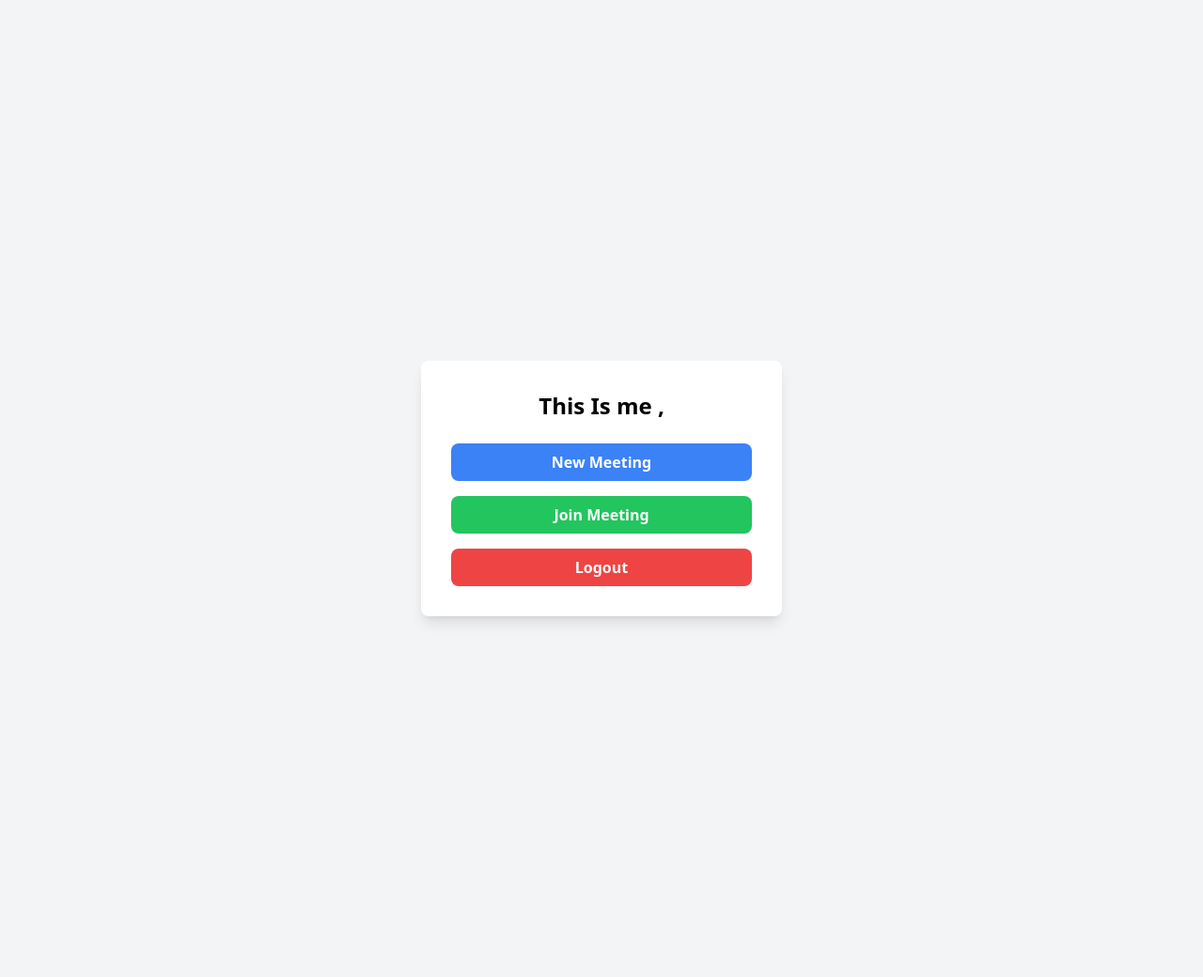
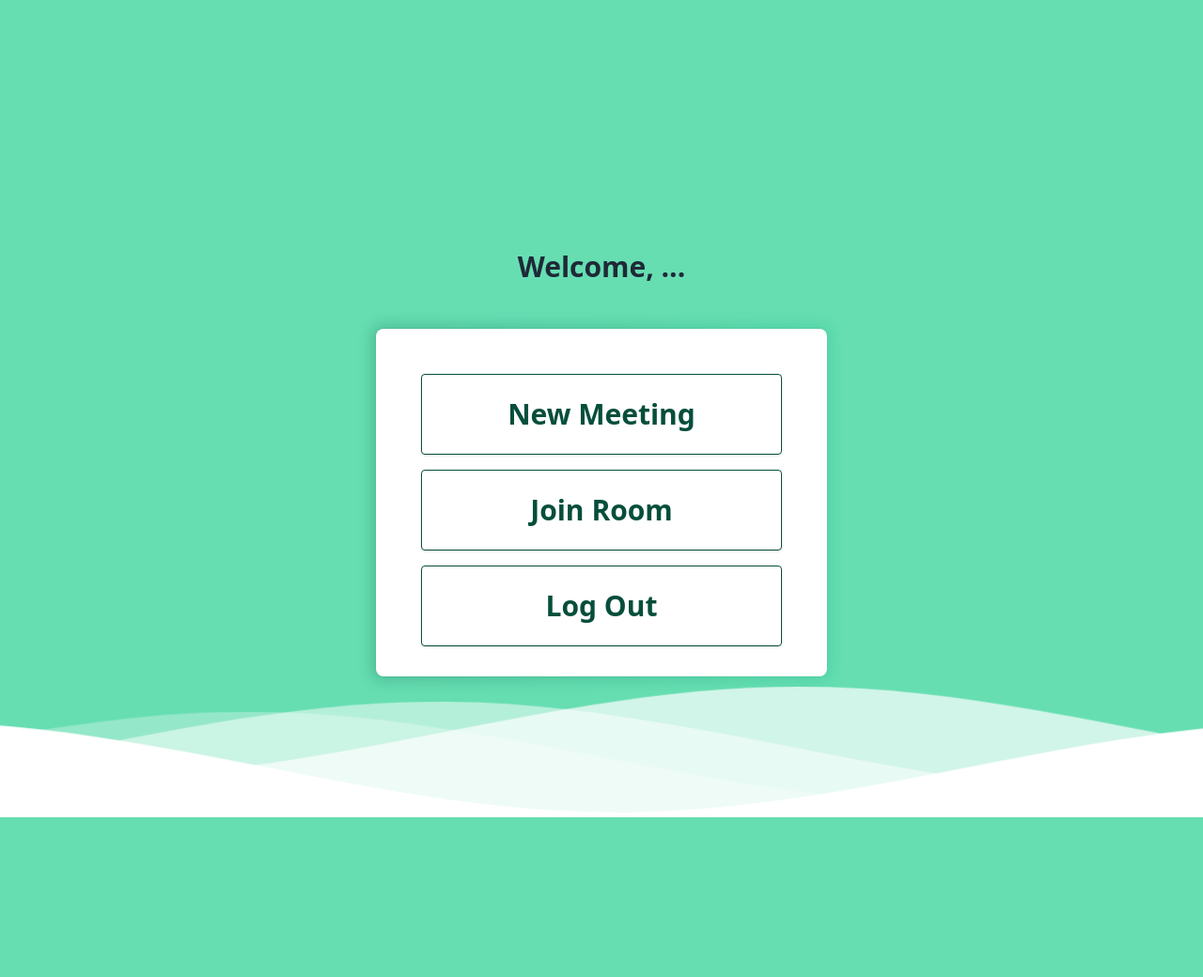
Before and after one commit to Ashutosh010sharma/Video_Conferece, a Django app: page /dashboard/ in a window 1280 px wide. Shown: the whole page at 94% size. Run offline with Django 5.2, Linux system fonts and the light colour scheme; a user stored in the database is signed in; some libraries are stand-ins or nearby versions.

Commit message:
dashboard

```diff
--- a/video_call_app/templates/dashboard.html
+++ b/video_call_app/templates/dashboard.html
@@ -6,40 +6,99 @@
     <title>Register</title>
     <script src="https://cdn.tailwindcss.com"></script>
     <link href="https://cdnjs.cloudflare.com/ajax/libs/flowbite/2.3.0/flowbite.min.css"  rel="stylesheet" />
+    <style>
+        @import url(//fonts.googleapis.com/css?family=Lato:300:400);
+
+
+.waves {
+  position:relative;
+  width: 100%;
+  height:50vh;
+  margin-bottom:-7px; /*Fix for safari gap*/
+  min-height:100px;
+  max-height:150px;
+}
+
+/* Animation */
+
+.parallax > use {
+  animation: move-forever 25s cubic-bezier(.55,.5,.45,.5)     infinite;
+}
+.parallax > use:nth-child(1) {
+  animation-delay: -2s;
+  animation-duration: 7s;
+}
+.parallax > use:nth-child(2) {
+  animation-delay: -3s;
+  animation-duration: 10s;
+}
+.parallax > use:nth-child(3) {
+  animation-delay: -4s;
+  animation-duration: 13s;
+}
+.parallax > use:nth-child(4) {
+  animation-delay: -5s;
+  animation-duration: 20s;
+}
+@keyframes move-forever {
+  0% {
+   transform: translate3d(-90px,0,0);
+  }
+  100% {
+    transform: translate3d(85px,0,0);
+  }
+}
+/*Shrinking for mobile*/
+@media (max-width: 768px) {
+  .waves {
+    height:40px;
+    min-height:40px;
+  }
+}
+    </style>
 </head>
-<body class="bg-gray-100 ">
-    <div class="flex justify-center items-center h-screen">
-        <div class="bg-white shadow-lg rounded-lg p-8 max-w-sm w-full">
-            <h2 class="text-2xl font-semibold mb-6 text-center">This Is me ,{{name}}</h2>
+<body class="bg-opacity-75 bg-emerald-400 dark:bg-gray-900">
+    <div class="min-h-screen flex flex-col justify-center relative overflow-hidden sm:py-12">
+        <div class="max-w-7xl mx-auto">
+            <h1 class="text-3xl font-bold text-gray-800 text-center mb-12">Welcome, {{name}}...</h1>
+            <div class="relative group max-w-xl">
+                <div class="absolute -inset-1 bg-gradient-to-r from-emerald-900 to-emerald-500 rounded-lg blur opacity-25 group-hover:opacity-100 transition duration-1000 group-hover:duration-200"></div>
+                <div class="relative px-12 py-8 bg-white ring-1 ring-gray-900/5 rounded-lg items-top space-x-6 ">
 
-            <div class="flex flex-col space-y-4">
-                <a href="{% url 'meeting' %} "><button class="bg-blue-500 hover:bg-blue-600 text-white font-bold py-2 rounded-lg focus:outline-none focus:ring-2 focus:ring-blue-400 w-full">
-                    New Meeting
-                </button></a>
-
+                        <!-- Buttons -->
+                        <div class="flex flex-col space-y-4 mt-4 w-96">
+                            <a href="{% url 'meeting' %} ">
+                            <button class="px-8 py-6 w-full bg-transparent hover:bg-emerald-900 text-emerald-900 hover:text-white rounded shadow hover:shadow-lg py-2 px-4 border border-emerald-900 hover:border-transparent text-3xl font-bold">New Meeting</button>
+                            </a>
                             <a href="{% url 'join_room' %}">
-                <button class="bg-green-500 hover:bg-green-600 text-white font-bold py-2 rounded-lg focus:outline-none focus:ring-2 focus:ring-green-400 w-full">
-                    Join Meeting
-                </button>
+                            <button class="px-4 py-6 w-full bg-transparent hover:bg-emerald-900 text-emerald-900 hover:text-white rounded shadow hover:shadow-lg py-2 px-4 border border-emerald-900 hover:border-transparent text-3xl font-bold">Join Room</button>
                             </a>
-
                             <a href="{% url 'logout' %}">
-                <button class="bg-red-500 hover:bg-red-600 text-white font-bold py-2 rounded-lg focus:outline-none focus:ring-2 focus:ring-red-400 w-full">
-                    Logout
-                </button>
+                            <button class="px-4 py-6 w-full bg-transparent hover:bg-emerald-900 text-emerald-900 hover:text-white rounded shadow hover:shadow-lg py-2 px-4 border border-emerald-900 hover:border-transparent text-3xl font-bold">Log Out</button>
                             </a>
+                        </div>
+                        <!-- button ends -->
                 </div>
             </div>
         </div>
 
+        <!--Waves Container-->
 
+            <svg class="waves -mb-24" xmlns="http://www.w3.org/2000/svg" xmlns:xlink="http://www.w3.org/1999/xlink"
+            viewBox="0 24 150 28" preserveAspectRatio="none" shape-rendering="auto">
+            <defs>
+            <path id="gentle-wave" d="M-160 44c30 0 58-18 88-18s 58 18 88 18 58-18 88-18 58 18 88 18 v44h-352z" />
+            </defs>
+            <g class="parallax">
+            <use xlink:href="#gentle-wave" x="48" y="0" fill="rgba(255,255,255,0.7" />
+            <use xlink:href="#gentle-wave" x="48" y="3" fill="rgba(255,255,255,0.5)" />
+            <use xlink:href="#gentle-wave" x="48" y="5" fill="rgba(255,255,255,0.3)" />
+            <use xlink:href="#gentle-wave" x="48" y="7" fill="#fff" />
+            </g>
+            </svg>
 
-
-
-
-
-
-
+        <!--Waves end-->
+    </div>
 
 
 
```
Also changed, not shown: db.sqlite3. Lines whose indentation alone changed are shown as unchanged.
